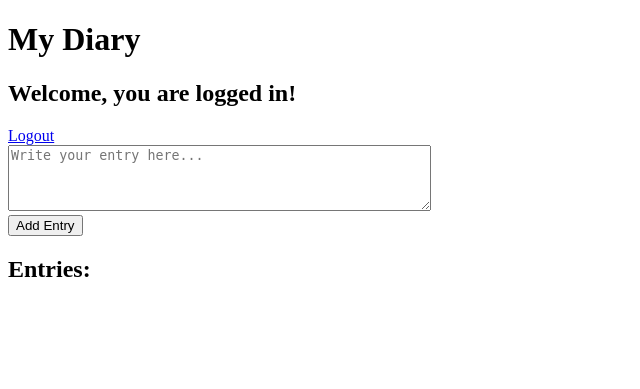
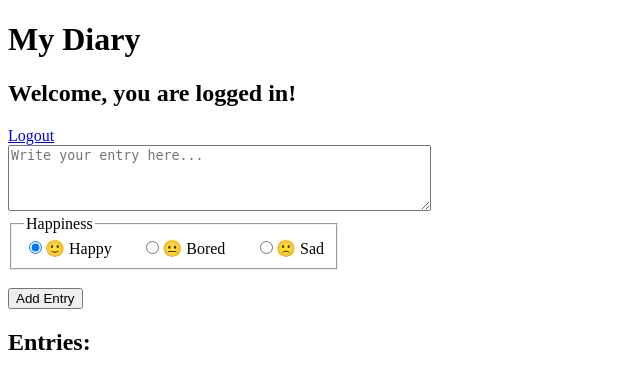
Before and after one commit to TheSolian/GsellLevinLB-324, a Flask app: page / in a window 1280 px wide. Shown: the top 389 px of the page, without its empty margins (0-640 px from the left). Run offline with Flask 3, Linux system fonts and the light colour scheme; the visitor is signed in with stand-in values (Sample User, id 1).

Commit message:
Added happiness feature

```diff
--- a/app.py
+++ b/app.py
@@ -15,6 +15,7 @@ entries = []
 @dataclass
 class Entry:
     content: str
+    happiness: str = ""
     timestamp: datetime = datetime.now()
 
 
@@ -46,8 +47,9 @@ def logout():
 @app.route("/add_entry", methods=["POST"])
 def add_entry():
     content = request.form.get("content")
-    if content:
-        entry = Entry(content=content)
+    happiness = request.form.get("happiness")
+    if content and happiness:
+        entry = Entry(content=content, happiness=happiness)
         entries.append(entry)
     return redirect(url_for("index"))
 
--- a/templates/index.html
+++ b/templates/index.html
@@ -1,25 +1,52 @@
 <!DOCTYPE html>
 <html>
-
   <head>
     <title>Diary App</title>
   </head>
 
   <body>
+    <style>
+      .happiness {
+        width: 300px;
+        display: flex;
+        justify-content: space-between;
+      }
+    </style>
+
     <h1>My Diary</h1>
 
     {% if session.logged_in %}
     <h2>Welcome, you are logged in!</h2>
     <a href="/logout">Logout</a>
     <form method="POST" action="/add_entry">
-        <textarea name="content" rows="4" cols="50" placeholder="Write your entry here..."></textarea>
-        <br>
+      <textarea
+        name="content"
+        rows="4"
+        cols="50"
+        placeholder="Write your entry here..."
+      ></textarea>
+      <br />
+      <fieldset class="happiness">
+        <legend>Happiness</legend>
+        <label
+          ><input type="radio" name="happiness" value="🙂" checked />🙂
+          Happy</label
+        >
+        <label
+          ><input type="radio" name="happiness" value="😐" />😐 Bored</label
+        >
+        <label><input type="radio" name="happiness" value="🙁" />🙁 Sad</label>
+      </fieldset>
+      <br />
       <button type="submit">Add Entry</button>
     </form>
     <h2>Entries:</h2>
     <ul>
       {% for entry in entries %}
-        <li>{{ entry.timestamp.strftime('%Y-%m-%d %H:%M:%S') }} - {{ entry.content }}</li>
+      <li>
+        {{ entry.timestamp.strftime('%Y-%m-%d %H:%M:%S') }} - {{ entry.content
+        }} - {{ entry.happiness }}
+      </li>
       {% endfor %}
     </ul>
 
@@ -27,8 +54,5 @@
     <h2>Please log in to view your diary:</h2>
     <a href="/login">Login</a>
     {% endif %}
-
-
   </body>
-
 </html>
```
Also changed, not shown: test_app.py (+9 -7 lines). Lines whose indentation alone changed are shown as unchanged.
